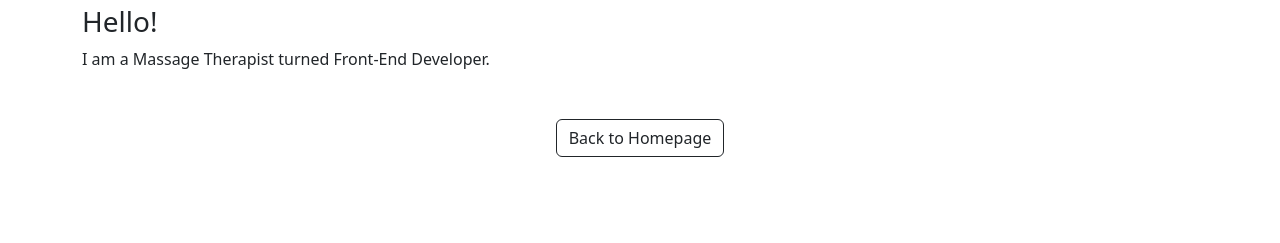
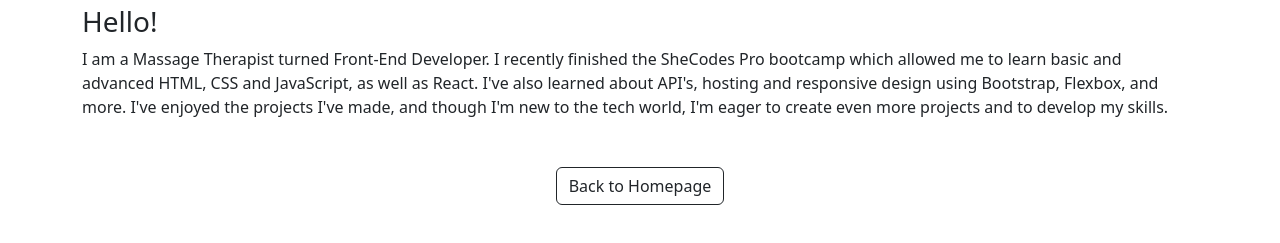
Before and after one commit to kag0224/portfolio_kag, a plain HTML site: page about.html in a window 1280 px wide. Shown: the part 99-342 px from the top of the page. Drawn offline with nearby package versions, Linux system fonts and the light colour scheme.

Commit message:
Added about me description

```diff
--- a/about.html
+++ b/about.html
@@ -23,7 +23,15 @@
       <div class="container">
         <h1 class="text-center p-4">About Kristy-Ann</h1>
         <h3>Hello!</h3>
-        <p>I am a Massage Therapist turned Front-End Developer.</p>
+        <p>
+          I am a Massage Therapist turned Front-End Developer. I recently
+          finished the SheCodes Pro bootcamp which allowed me to learn basic and
+          advanced HTML, CSS and JavaScript, as well as React. I've also learned
+          about API's, hosting and responsive design using Bootstrap, Flexbox,
+          and more. I've enjoyed the projects I've made, and though I'm new to
+          the tech world, I'm eager to create even more projects and to develop
+          my skills.
+        </p>
       </div>
       <footer class="text-center mt-5">
         <a class="btn btn-outline-dark" href="index.html">Back to Homepage</a>
```
Also changed, not shown: contact.html (+0 -1 lines).
